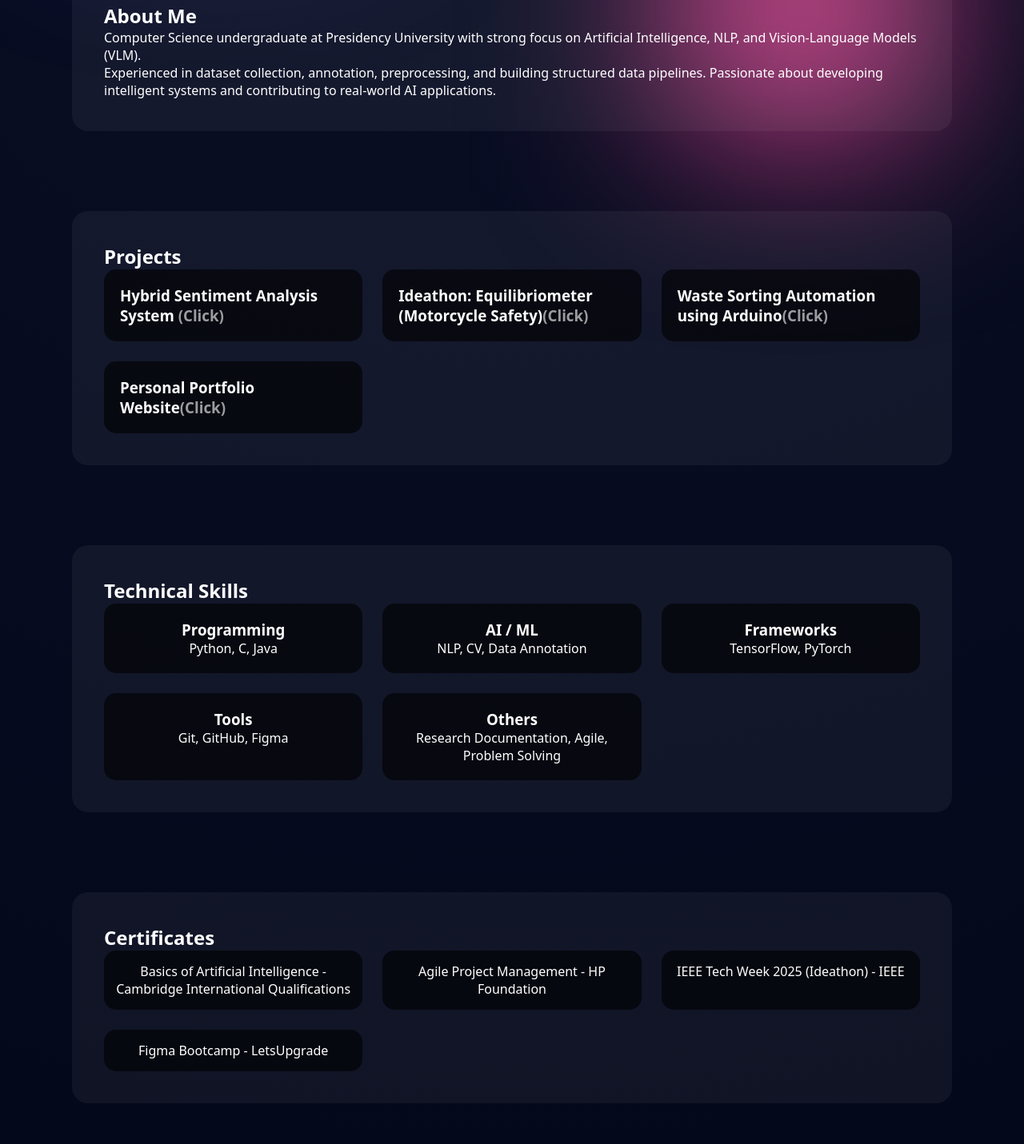
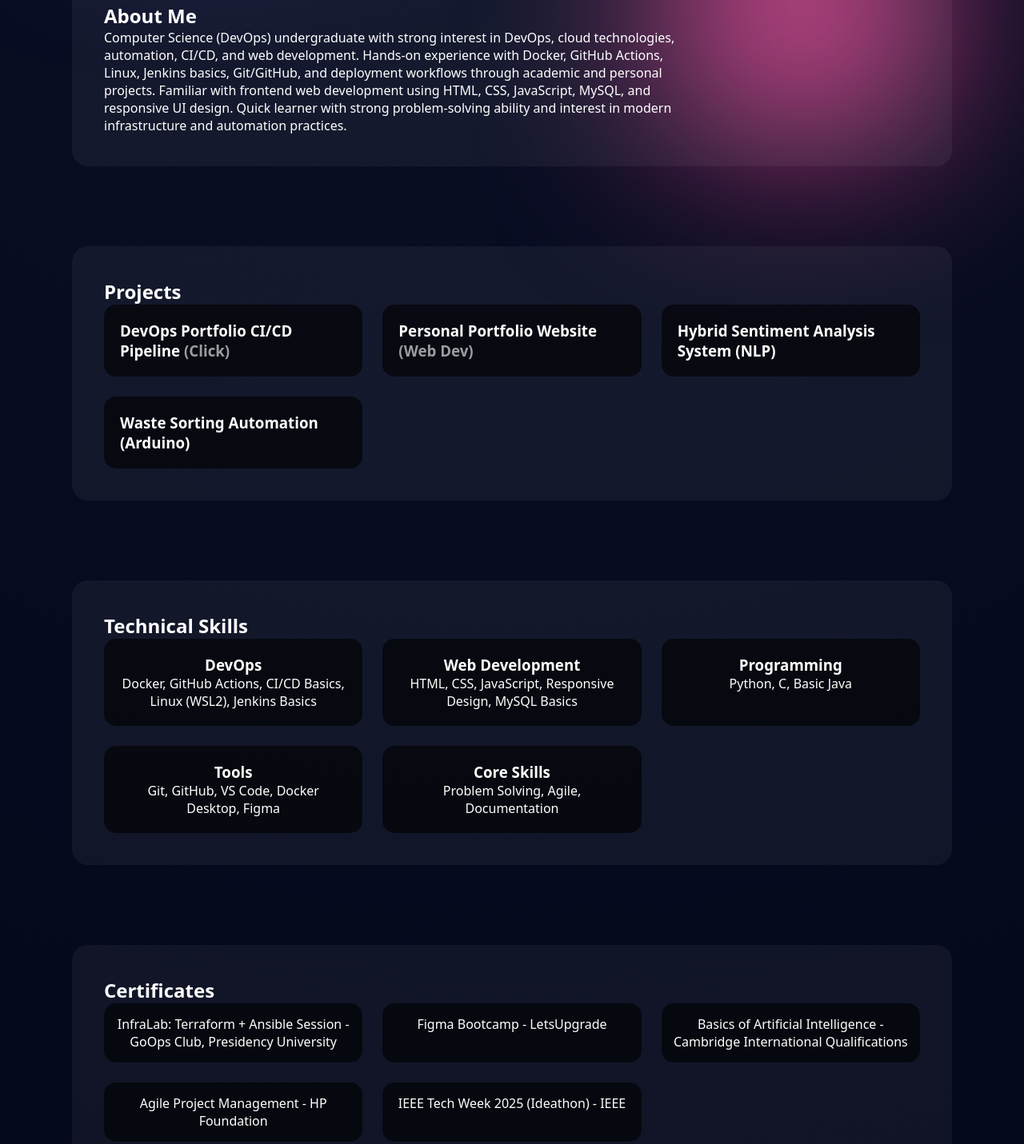
Before and after one commit to Suaid2005/portfolio, a plain HTML site: page index.html in a window 1280 px wide. Shown: the part 561-1992 px from the top of the page at 80% size. Drawn offline with Linux system fonts and the light colour scheme.

Commit message:
Revise portfolio details and update skills section
Updated portfolio content to reflect new skills and projects.

```diff
--- a/index.html
+++ b/index.html
@@ -3,7 +3,7 @@
 <head>
   <meta charset="UTF-8">
   <meta name="viewport" content="width=device-width, initial-scale=1.0">
-  <title>Muhammad Suaid | AI & DevOps Portfolio</title>
+  <title>Muhammad Suaid | DevOps & Web Developer Portfolio</title>
   <link rel="stylesheet" href="style.css">
 </head>
 
@@ -11,7 +11,7 @@
 
 <!-- NAVBAR -->
 <nav class="navbar">
-  <div class="logo">Suaid.</div>
+  <div class="logo">〽️UHAMMAD 💲UAID</div>
   <ul>
     <li><a href="#home" class="active">Home</a></li>
     <li><a href="#about">About</a></li>
@@ -29,18 +29,16 @@
 <!-- HERO -->
 <section id="home" class="hero">
 
-  <!-- PROFILE IMAGE -->
   <div class="profile-container">
     <img src="assets/profile.jpg" alt="Muhammad Suaid" class="profile-img">
   </div>
 
   <h1>Hi, I'm <span>Muhammad Suaid</span></h1>
-  <p>AI Enthusiast • NLP & VLM Explorer • DevOps Learner</p>
+  <p>DevOps & Cloud Enthusiast | CI/CD | Docker | Web Development | Graphic Design | Figma</p>
 
-  <!-- SOCIAL LINKS -->
   <div class="socials">
     <a href="https://linkedin.com/in/muhammadsuaid" target="_blank">LinkedIn</a>
-    <a href="https://github.com/suaid2005" target="_blank">GitHub</a>
+    <a href="https://github.com/Suaid2005" target="_blank">GitHub</a>
   </div>
 
   <div class="hero-buttons">
@@ -52,15 +50,25 @@
 <!-- ABOUT -->
 <section id="about" class="glass fade">
   <h2>About Me</h2>
+
   <p>
-  Computer Science undergraduate at Presidency University with strong focus on
-  Artificial Intelligence, NLP, and Vision-Language Models (VLM).
-</p>
-<p>
-  Experienced in dataset collection, annotation, preprocessing, and building
-  structured data pipelines. Passionate about developing intelligent systems
-  and contributing to real-world AI applications.
-</p>
+    Computer Science (DevOps) undergraduate with strong interest in DevOps, cloud technologies,
+  </p>
+  <p>
+    automation, CI/CD, and web development. Hands-on experience with Docker, GitHub Actions,
+  </p>
+  <p>
+    Linux, Jenkins basics, Git/GitHub, and deployment workflows through academic and personal
+  </p>
+  <p>
+    projects. Familiar with frontend web development using HTML, CSS, JavaScript, MySQL, and
+  </p>
+  <p>
+    responsive UI design. Quick learner with strong problem-solving ability and interest in modern
+  </p>
+  <p>
+    infrastructure and automation practices.
+  </p>
 </section>
 
 <!-- PROJECTS -->
@@ -69,59 +77,72 @@
 
   <div class="grid">
 
+    <!-- DEVOPS PROJECT -->
     <div class="project-card" onclick="toggleProject(this)">
-      <h3>Hybrid Sentiment Analysis System <span style="opacity:0.6;">(Click)</span></h3>
+      <h3>DevOps Portfolio CI/CD Pipeline <span style="opacity:0.6;">(Click)</span></h3>
+
       <div class="project-details">
-        <img src="assets/projects/p1.jpg">
+        <img src="assets/projects/p4.jpg">
+
         <ul>
-          <li>Collected and processed textual datasets</li>
-          <li>Performed manual and rule-based annotation</li>
-          <li>Cleaned and structured raw data</li>
-          <li>Handled linguistic challenges (negation, context)</li>
-          <li>Built hybrid lexicon + statistical model</li>
-          <li>Developed Streamlit application</li>
+          <li>Containerized portfolio using Docker and nginx</li>
+          <li>Built CI/CD pipeline using GitHub Actions</li>
+          <li>Automated Docker build on Git push events</li>
+          <li>Deployed using Linux (WSL2 Ubuntu)</li>
+          <li>Used Git & GitHub for version control</li>
+        </ul>
+
+        <p>
+          GitHub: https://github.com/Suaid2005/portfolio<br>
+          Live: https://suaid2005.github.io/portfolio
+        </p>
+      </div>
+    </div>
+
+    <!-- WEB DEV PROJECT -->
+    <div class="project-card" onclick="toggleProject(this)">
+      <h3>Personal Portfolio Website <span style="opacity:0.6;">(Web Dev)</span></h3>
+
+      <div class="project-details">
+        <img src="assets/projects/p3.jpg">
+
+        <ul>
+          <li>Designed responsive UI using HTML, CSS, JavaScript</li>
+          <li>Integrated Formspree contact form</li>
+          <li>Implemented resume download feature</li>
+          <li>Deployed using GitHub Pages</li>
         </ul>
       </div>
     </div>
 
+    <!-- NLP PROJECT -->
     <div class="project-card" onclick="toggleProject(this)">
-      <h3>Ideathon: Equilibriometer (Motorcycle Safety)<span style="opacity:0.6;">(Click)</span></h3>
+      <h3>Hybrid Sentiment Analysis System (NLP)</h3>
+
       <div class="project-details">
-        <img src="assets/projects/p2.jpg">
+        <img src="assets/projects/p1.jpg">
+
         <ul>
-          <li>Designed balance monitoring system</li>
-          <li>Used gyroscope & accelerometer sensors</li>
-          <li>Proposed unsafe lean angle alert system</li>
-          <li>Explored AI-based predictive safety models</li>
-          <li>Researched Yamaha Motoroid2 concepts</li>
+          <li>Collected and processed textual datasets</li>
+          <li>Performed annotation and preprocessing</li>
+          <li>Built hybrid lexicon + statistical model</li>
+          <li>Handled context and negation challenges</li>
         </ul>
       </div>
     </div>
 
+    <!-- ARDUINO -->
     <div class="project-card" onclick="toggleProject(this)">
-      <h3>Waste Sorting Automation using Arduino<span style="opacity:0.6;">(Click)</span></h3>
+      <h3>Waste Sorting Automation (Arduino)</h3>
+
       <div class="project-details">
-        <img src="assets/projects/p3.jpg">
-       <ul>
-          <li>Built Arduino-based waste classification system</li>
+        <img src="assets/projects/p2.jpg">
+
+        <ul>
+          <li>Built waste classification system using sensors</li>
           <li>Used IR and moisture sensors</li>
           <li>Implemented real-time sorting logic</li>
-          <li>Reduced manual intervention</li>
-          <li>Improved classification accuracy</li>
-        </ul>
-      </div>
-    </div>
-
-    <div class="project-card" onclick="toggleProject(this)">
-      <h3>Personal Portfolio Website<span style="opacity:0.6;">(Click)</span></h3>
-      <div class="project-details">
-        <img src="assets/projects/p4.jpg">
-        <ul>
-          <li>Designed responsive portfolio UI</li>
-          <li>Integrated Formspree contact form</li>
-          <li>Added resume download feature</li>
-          <li>Used Git & GitHub for version control</li>
-          <li>Deployed using GitHub Pages</li>
+          <li>Improved classification efficiency</li>
         </ul>
       </div>
     </div>
@@ -134,11 +155,30 @@
   <h2>Technical Skills</h2>
 
   <div class="grid">
-    <div class="skill-card"><h3>Programming</h3><p>Python, C, Java</p></div>
-    <div class="skill-card"><h3>AI / ML</h3><p>NLP, CV, Data Annotation</p></div>
-    <div class="skill-card"><h3>Frameworks</h3><p>TensorFlow, PyTorch</p></div>
-    <div class="skill-card"><h3>Tools</h3><p>Git, GitHub, Figma</p></div>
-    <div class="skill-card"><h3>Others</h3><p>Research Documentation, Agile, Problem Solving </p></div>
+    <div class="skill-card">
+      <h3>DevOps</h3>
+      <p>Docker, GitHub Actions, CI/CD Basics, Linux (WSL2), Jenkins Basics</p>
+    </div>
+
+    <div class="skill-card">
+      <h3>Web Development</h3>
+      <p>HTML, CSS, JavaScript, Responsive Design, MySQL Basics</p>
+    </div>
+
+    <div class="skill-card">
+      <h3>Programming</h3>
+      <p>Python, C, Basic Java</p>
+    </div>
+
+    <div class="skill-card">
+      <h3>Tools</h3>
+      <p>Git, GitHub, VS Code, Docker Desktop, Figma</p>
+    </div>
+
+    <div class="skill-card">
+      <h3>Core Skills</h3>
+      <p>Problem Solving, Agile, Documentation</p>
+    </div>
   </div>
 </section>
 
@@ -146,11 +186,26 @@
 <section id="certificates" class="glass fade">
   <h2>Certificates</h2>
 
-  <div class="grid certificates-grid">
-    <div class="certificate-card"><p>Basics of Artificial Intelligence - Cambridge International Qualifications </p></div>
-    <div class="certificate-card"><p>Agile Project Management - HP Foundation </p></div>
-    <div class="certificate-card"><p>IEEE Tech Week 2025 (Ideathon) - IEEE </p></div>
-    <div class="certificate-card"><p>Figma Bootcamp - LetsUpgrade</p></div>
+  <div class="grid">
+    <div class="certificate-card">
+      <p>InfraLab: Terraform + Ansible Session - GoOps Club, Presidency University</p>
+    </div>
+
+    <div class="certificate-card">
+      <p>Figma Bootcamp - LetsUpgrade</p>
+    </div>
+
+    <div class="certificate-card">
+      <p>Basics of Artificial Intelligence - Cambridge International Qualifications</p>
+    </div>
+
+    <div class="certificate-card">
+      <p>Agile Project Management - HP Foundation</p>
+    </div>
+
+    <div class="certificate-card">
+      <p>IEEE Tech Week 2025 (Ideathon) - IEEE</p>
+    </div>
   </div>
 </section>
 
@@ -164,7 +219,6 @@
     <textarea name="message" placeholder="Your Message" required></textarea>
     <button type="submit" class="btn primary">Send Message</button>
   </form>
-
 </section>
 
 <footer>
```
